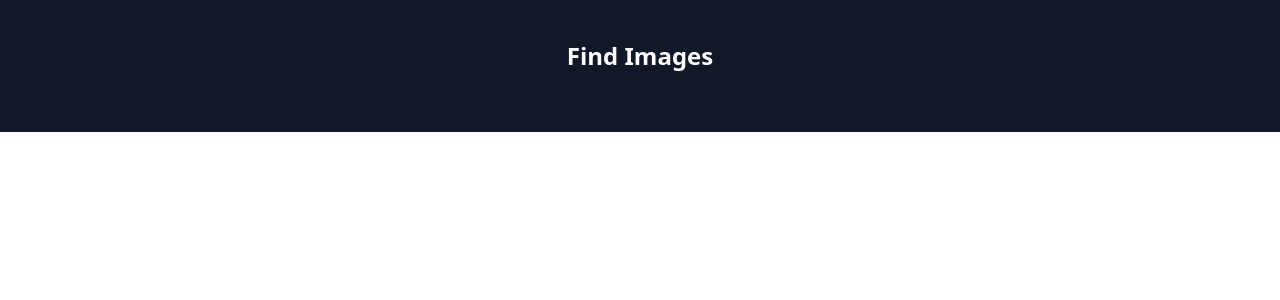
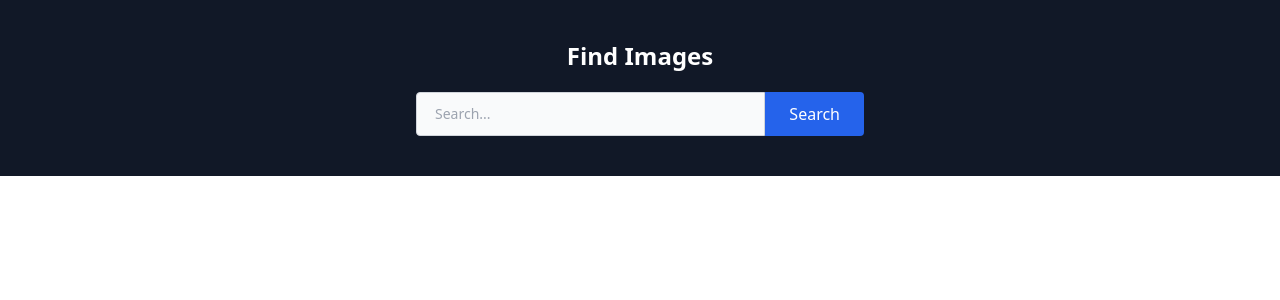
Before and after one commit to mittell/react-image-search-app, a React (Create React App) app: page / in a window 1280 px wide. Shown: the top 300 px of the page. Built offline with nearby package versions, Linux system fonts and the light colour scheme.

Commit message:
feat: added SearchField component with styling

```diff
--- a/src/App.js
+++ b/src/App.js
@@ -1,9 +1,12 @@
 import Jumbotron from './components/Jumbotron';
+import SearchField from './components/SearchField';
 
 function App() {
 	return (
 		<>
-			<Jumbotron></Jumbotron>
+			<Jumbotron>
+				<SearchField />
+			</Jumbotron>
 		</>
 	);
 }
--- /dev/null
+++ b/src/components/SearchField.js
@@ -0,0 +1,16 @@
+const SearchField = () => {
+	return (
+		<div className='flex'>
+			<input
+				type='text'
+				placeholder='Search...'
+				className='bg-gray-50 border border-gray-300 text-sm w-full indent-2 p-2.5 outline-none focus:border-blue-500 focus:ring-2 rounded-tl rounded-bl'
+			/>
+			<button className='bg-blue-600 px-6 py-2.5 text-white rounded-tr rounded-br focus:ring-2 focus:ring-blue-300 disabled:bg-gray-400'>
+				Search
+			</button>
+		</div>
+	);
+};
+
+export default SearchField;
```
